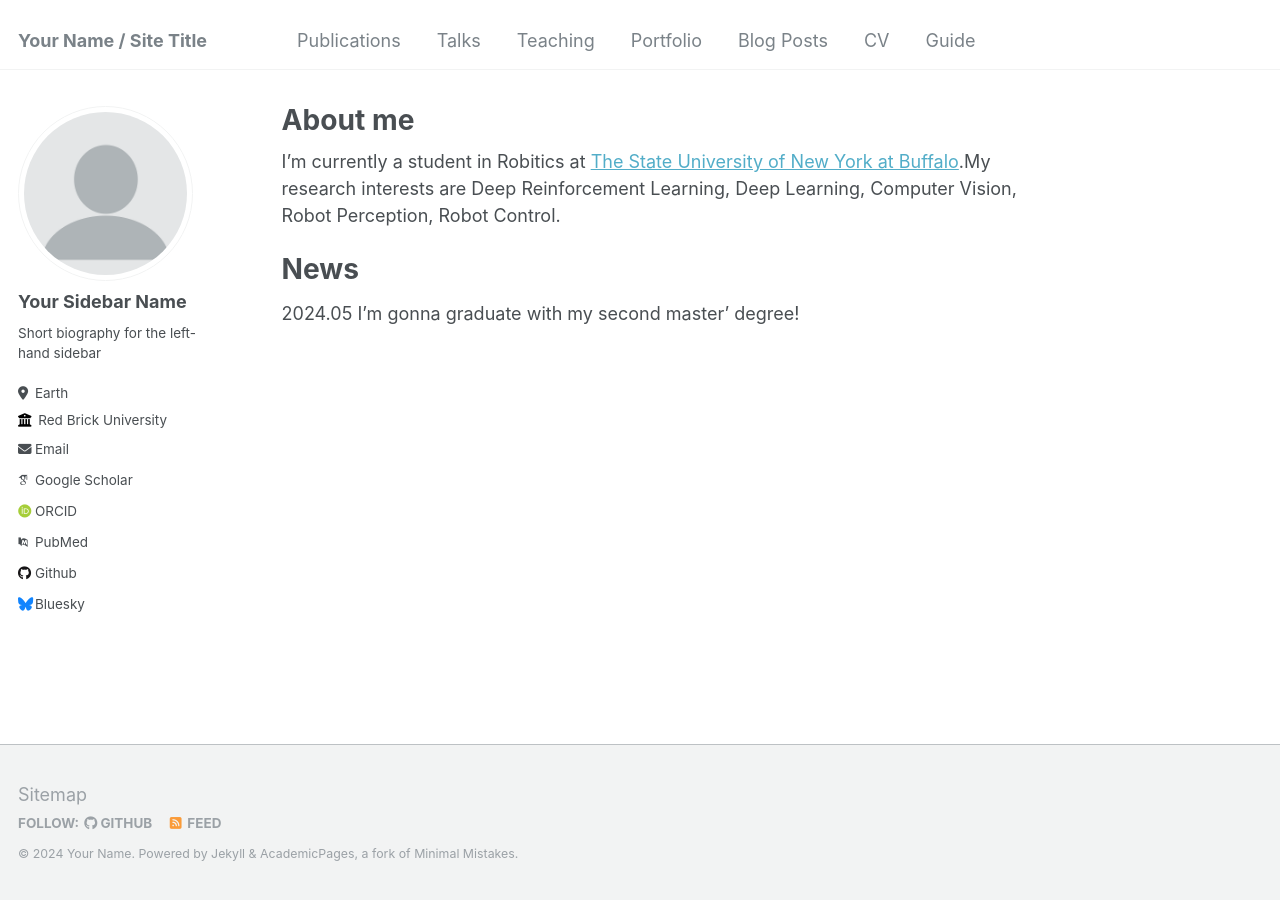
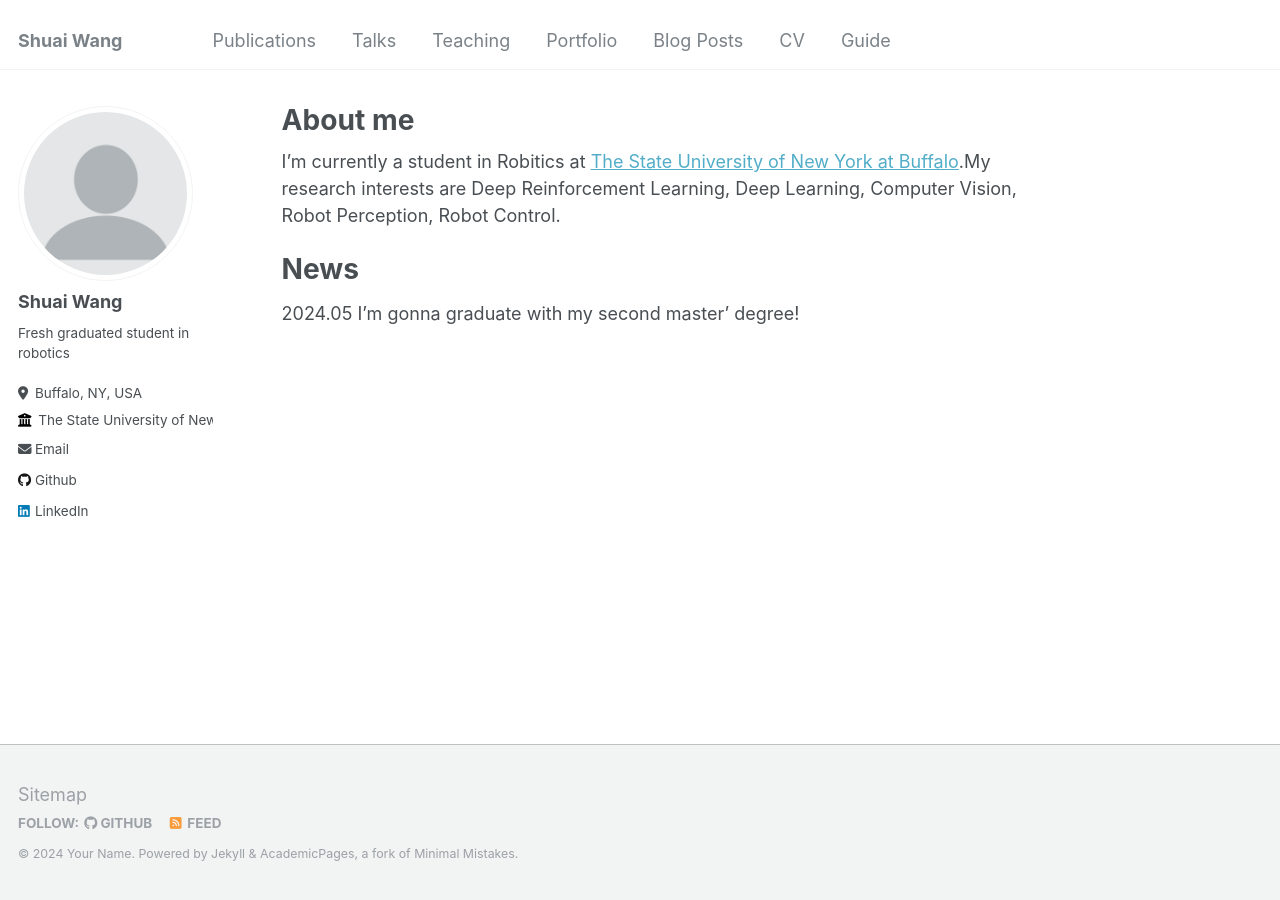
Before and after one commit to shuaiwang0/shuaiwang0.github.io, a Jekyll site: the page built from _pages/about.md, in a window 1280 px wide. Built offline with Jekyll 4.4.1, drawn with Linux system fonts in a browser that asks for light colours; some web fonts are replaced.

Commit message:
Update _config.yml

```diff
--- a/_config.yml
+++ b/_config.yml
@@ -8,7 +8,7 @@
 
 # Basic Site Settings
 locale                   : "en-US"
-title                    : "Your Name / Site Title"
+title                    : "Shuai Wang"
 title_separator          : "-"
 name                     : &name "Your Name"
 description              : &description "personal description"
@@ -22,21 +22,21 @@ repository               : "academicpages/academicpages.github.io"
 author:
   # Biographic information
   avatar           : "profile.png"
-  name             : "Your Sidebar Name"
-  pronouns         : # example: "she/her"
-  bio              : "Short biography for the left-hand sidebar"
-  location         : "Earth"
-  employer         : "Red Brick University"
+  name             : "Shuai Wang"
+  pronouns         : # example: "he/his"
+  bio              : "Fresh graduated student in robotics"
+  location         : "Buffalo, NY, USA"
+  employer         : "The State University of New York at Buffalo"
   uri              : # URL
-  email            : "none@example.org"
+  email            : "swang86@buffalo.edu"
 
   # Academic websites
   arxiv            : # URL - Update with the correct link to your profile
-  googlescholar    : "https://scholar.google.com/citations?user=PS_CX0AAAAAJ"
+  googlescholar    : #"https://scholar.google.com/citations?user=PS_CX0AAAAAJ"
   impactstory      : # URL
-  orcid            : "http://orcid.org/yourorcidurl"
+  orcid            : #"http://orcid.org/yourorcidurl"
   semantic         : # URL
-  pubmed           : "https://www.ncbi.nlm.nih.gov/pubmed/?term=john+snow"
+  pubmed           : #"https://www.ncbi.nlm.nih.gov/pubmed/?term=john+snow"
   researchgate     : # URL
 
   # Repositories and software development
@@ -48,7 +48,7 @@ author:
   stackoverflow    : # User number or user number and name (i.e., use "1" or "1/jeff-atwood")
 
   # Social media
-  bluesky          : "bsky.app" # Replace this with you Bluesky username
+  bluesky          : #"bsky.app" # Replace this with you Bluesky username
   facebook         : # Username
   flickr           : # Username
   foursquare       : # Username
@@ -57,7 +57,7 @@ author:
   keybase          : # Username
   instagram        : # Username
   lastfm           : # Username
-  linkedin         : # Username
+  linkedin         : "https://www.linkedin.com/in/shuai-wang-1871b7243/"
   mastodon         : # URL
   medium           : # URL
   pinterest        : # Username
```
